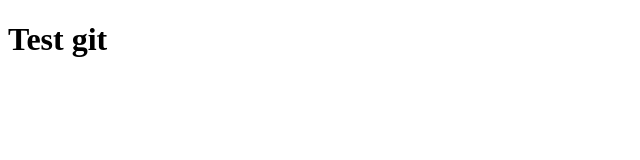
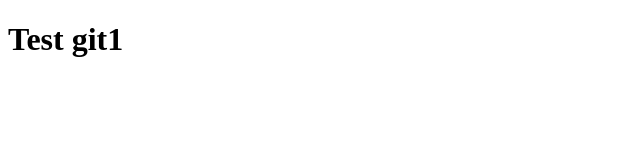
Before and after one commit to uaAndrii/MATE, a plain HTML site: page index.html in a window 1280 px wide. Shown: the full height of the page, 0-640 px from the left. Drawn offline with Linux system fonts and the light colour scheme.

Commit message:
new text

```diff
--- a/index.html
+++ b/index.html
@@ -7,7 +7,7 @@
 </head>
 <body>
     <head><h1>
-        Test git
+        Test git1
     </h1></head>
 
 </body>
```
